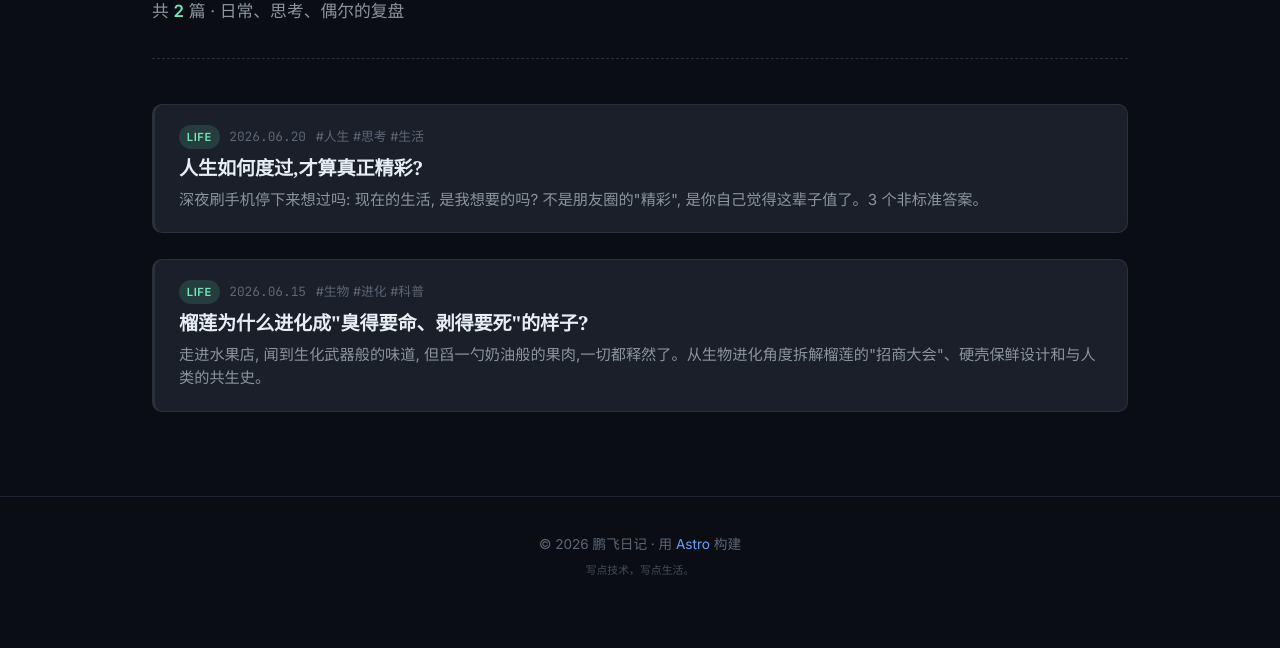
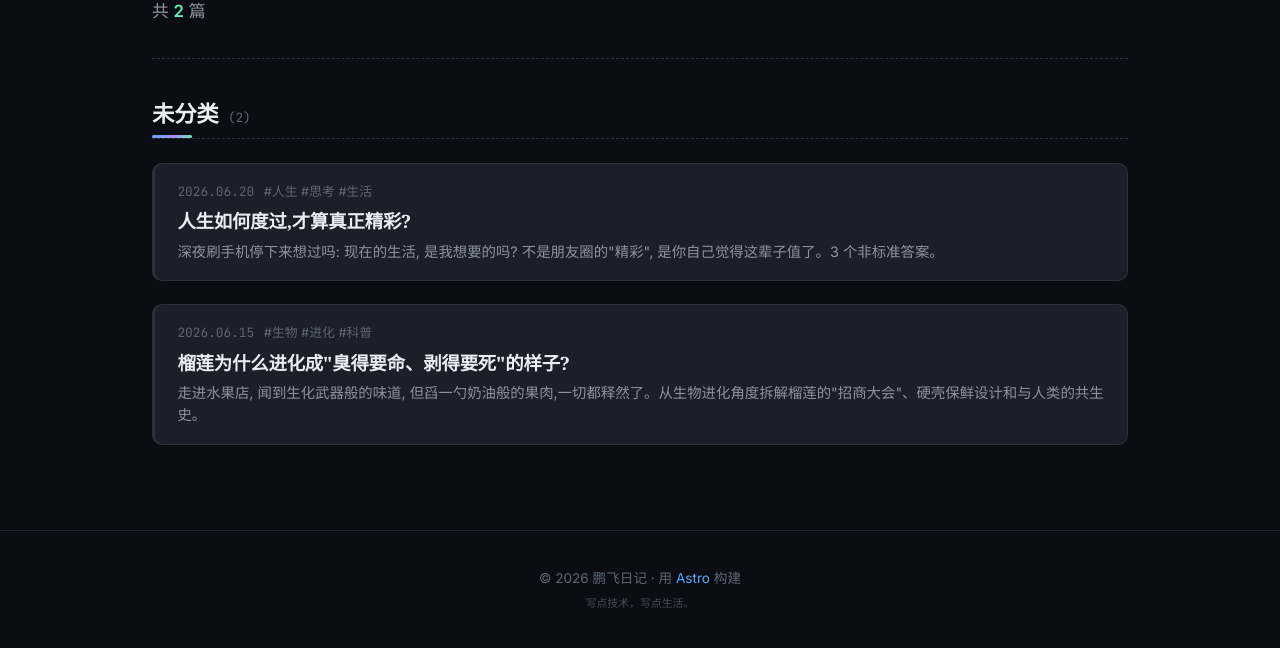
Before and after one commit to iiiiber/le-imoons, an Astro site: page /life in a window 1280 px wide. Shown: the part 224-872 px from the top of the page. Before the commit the page ends 838 px from the top, so only its background shows below. Built offline with nearby package versions, Linux system fonts and the light colour scheme; Astro itself is replaced by a stand-in of ours; some packages are replaced by stand-ins of ours.

Commit message:
feat(blog): index.astro subcategory

```diff
--- a/src/pages/life/index.astro
+++ b/src/pages/life/index.astro
@@ -6,38 +6,90 @@ import Icon from '../../components/Icon.astro';
 const posts = (await getCollection('blog', ({ data }) => !data.draft && data.category === 'life'))
   .sort((a, b) => b.data.pubDate.getTime() - a.data.pubDate.getTime());
 
+// 按 subcategory 分组
+const grouped = new Map<string, typeof posts>();
+for (const p of posts) {
+  const key = p.data.subcategory || '未分类';
+  if (!grouped.has(key)) grouped.set(key, []);
+  grouped.get(key)!.push(p);
+}
+
+const order = ['随笔思考', '科普百科', '日常记录'];
+const sortedKeys = Array.from(grouped.keys()).sort((a, b) => {
+  const ai = order.indexOf(a);
+  const bi = order.indexOf(b);
+  if (ai === -1 && bi === -1) return a.localeCompare(b);
+  if (ai === -1) return 1;
+  if (bi === -1) return -1;
+  return ai - bi;
+});
+
+function subcategorySlug(s: string): string {
+  let h = 2166136261;
+  for (let i = 0; i < s.length; i++) {
+    h ^= s.charCodeAt(i);
+    h = Math.imul(h, 16777619);
+  }
+  return 'sub-' + (h >>> 0).toString(36);
+}
+
 function formatDate(d: Date) {
   const m = String(d.getMonth() + 1).padStart(2, '0');
   const day = String(d.getDate()).padStart(2, '0');
   return `${d.getFullYear()}.${m}.${day}`;
 }
 ---
-<BaseLayout title="生活随笔 · 鹏飞日记" description="日常、思考、复盘。" wide>
+<BaseLayout title="生活随笔 · 鹏飞日记" description="随笔、思考、科普。" wide>
   <header style="margin-bottom: 2.5rem; padding-bottom: 2rem; border-bottom: 1px dashed var(--border);">
     <p style="color: var(--accent-2); font-size: 0.8rem; font-weight: 600; letter-spacing: 0.15em; text-transform: uppercase; margin: 0 0 0.8rem; display: flex; align-items: center; gap: 0.5rem;">
       <Icon name="sparkle" size={12} color="var(--accent-2)" />
       Category
     </p>
     <h1 style="font-family: var(--font-serif); font-size: clamp(2rem, 5vw, 2.8rem); font-weight: 700; line-height: 1.2; margin: 0 0 0.8rem; letter-spacing: -0.02em;">
-      生活<span style="background: var(--gradient); -webkit-background-clip: text; background-clip: text; -webkit-text-fill-color: transparent; color: transparent;">随笔</span>
+      <span style="background: var(--gradient-2); -webkit-background-clip: text; background-clip: text; -webkit-text-fill-color: transparent; color: transparent;">生活</span>随笔
     </h1>
-    <p style="color: var(--text-dim); font-size: 1.05rem; margin: 0;">共 <span style="color: var(--accent-2); font-weight: 600;">{posts.length}</span> 篇 · 日常、思考、偶尔的复盘</p>
+    <p style="color: var(--text-dim); font-size: 1.05rem; margin: 0;">共 <span style="color: var(--accent-2); font-weight: 600;">{posts.length}</span> 篇</p>
   </header>
 
   {posts.length === 0 ? (
     <p style="color: var(--text-dim); padding: 2rem 0;">还没写生活随笔呢。</p>
   ) : (
-    <ul style="list-style: none; padding: 0; display: grid; gap: 1rem;">
-      {posts.map((post) => (
+    <>
+      <!-- 顶部子分类导航 -->
+      {sortedKeys.length > 1 && (
+        <nav style="display: flex; gap: 0.5rem; flex-wrap: wrap; margin-bottom: 2.5rem; padding: 0.8rem; background: var(--bg-card); border: 1px solid var(--border); border-radius: var(--radius);" aria-label="子分类导航">
+          {sortedKeys.map((key) => (
+            <a
+              href={`#${subcategorySlug(key)}`}
+              style="font-size: 0.8rem; padding: 0.35em 0.9em; border-radius: 100px; background: var(--bg-elev); color: var(--text-dim); border: 1px solid var(--border); text-decoration: none; font-weight: 500; transition: all var(--transition);"
+              onmouseover="this.style.borderColor='var(--accent-2)'; this.style.color='var(--accent-2)'; this.style.background='var(--accent-2-soft)'"
+              onmouseout="this.style.borderColor='var(--border)'; this.style.color='var(--text-dim)'; this.style.background='var(--bg-elev)'"
+            >
+              {key} <span style="color: var(--text-mute); font-weight: 400; font-size: 0.75em;">{grouped.get(key)!.length}</span>
+            </a>
+          ))}
+        </nav>
+      )}
+
+      <div style="display: grid; gap: 3rem;">
+        {sortedKeys.map((key) => {
+          const list = grouped.get(key)!;
+          return (
+            <section id={subcategorySlug(key)} style="scroll-margin-top: 6rem;">
+              <h2 style="font-family: var(--font-serif); font-size: 1.4rem; font-weight: 700; margin: 0 0 1.2rem; padding-bottom: 0.6rem; border-bottom: 1px dashed var(--border); color: var(--text); display: flex; align-items: baseline; gap: 0.6rem;">
+                <span>{key}</span>
+                <span style="color: var(--text-mute); font-size: 0.8rem; font-weight: 400; font-family: var(--font-mono);">({list.length})</span>
+              </h2>
+              <ul style="list-style: none; padding: 0; display: grid; gap: 0.8rem;">
+                {list.map((post) => (
                   <li>
                     <a
                       href={`/blog/${post.id}/`}
-            style="display: block; background: var(--bg-card); border: 1px solid var(--border); border-left: 3px solid var(--border); border-radius: var(--radius); padding: 1.3rem 1.5rem; transition: all var(--transition); text-decoration: none;"
+                      style="display: block; background: var(--bg-card); border: 1px solid var(--border); border-left: 3px solid var(--border); border-radius: var(--radius); padding: 1.1rem 1.4rem; transition: all var(--transition); text-decoration: none;"
                       onmouseover="this.style.borderColor='var(--accent-2)'; this.style.borderLeftColor='var(--accent-2)'; this.style.transform='translateX(4px)'; this.style.boxShadow='var(--shadow)'; this.style.background='var(--bg-card-hover)'"
                       onmouseout="this.style.borderColor='var(--border)'; this.style.borderLeftColor='var(--border)'; this.style.transform=''; this.style.boxShadow=''; this.style.background='var(--bg-card)'"
                     >
                       <div style="display: flex; align-items: center; gap: 0.6rem; margin-bottom: 0.4rem; flex-wrap: wrap;">
-              <span style="font-size: 0.7rem; padding: 0.2em 0.7em; border-radius: 100px; font-weight: 600; letter-spacing: 0.05em; background: var(--accent-2-soft); color: var(--accent-2);">LIFE</span>
                         <time datetime={post.data.pubDate.toISOString()} style="color: var(--text-mute); font-size: 0.8rem; font-family: var(--font-mono);">
                           {formatDate(post.data.pubDate)}
                         </time>
@@ -47,11 +99,11 @@ function formatDate(d: Date) {
                           </span>
                         )}
                       </div>
-            <h3 style="font-family: var(--font-serif); font-size: 1.2rem; font-weight: 700; line-height: 1.35; color: var(--text); margin: 0 0 0.4rem;">
+                      <h3 style="font-family: var(--font-serif); font-size: 1.15rem; font-weight: 700; line-height: 1.35; color: var(--text); margin: 0 0 0.4rem;">
                         {post.data.title}
                       </h3>
                       {post.data.description && (
-              <p style="color: var(--text-dim); font-size: 0.95rem; line-height: 1.55; margin: 0;">
+                        <p style="color: var(--text-dim); font-size: 0.9rem; line-height: 1.55; margin: 0;">
                           {post.data.description}
                         </p>
                       )}
@@ -59,5 +111,10 @@ function formatDate(d: Date) {
                   </li>
                 ))}
               </ul>
+            </section>
+          );
+        })}
+      </div>
+    </>
   )}
 </BaseLayout>
```
Lines whose indentation alone changed are shown as unchanged.
